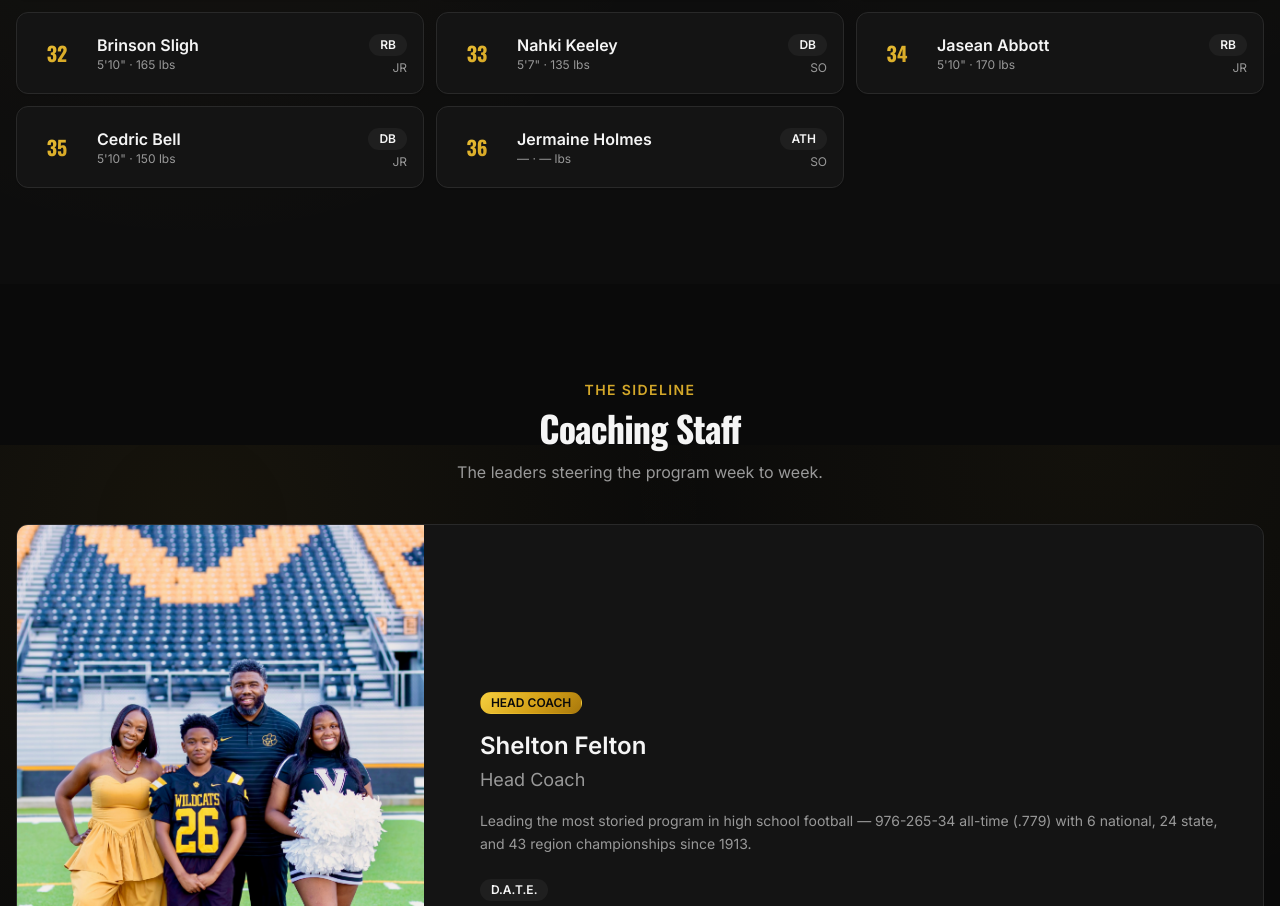
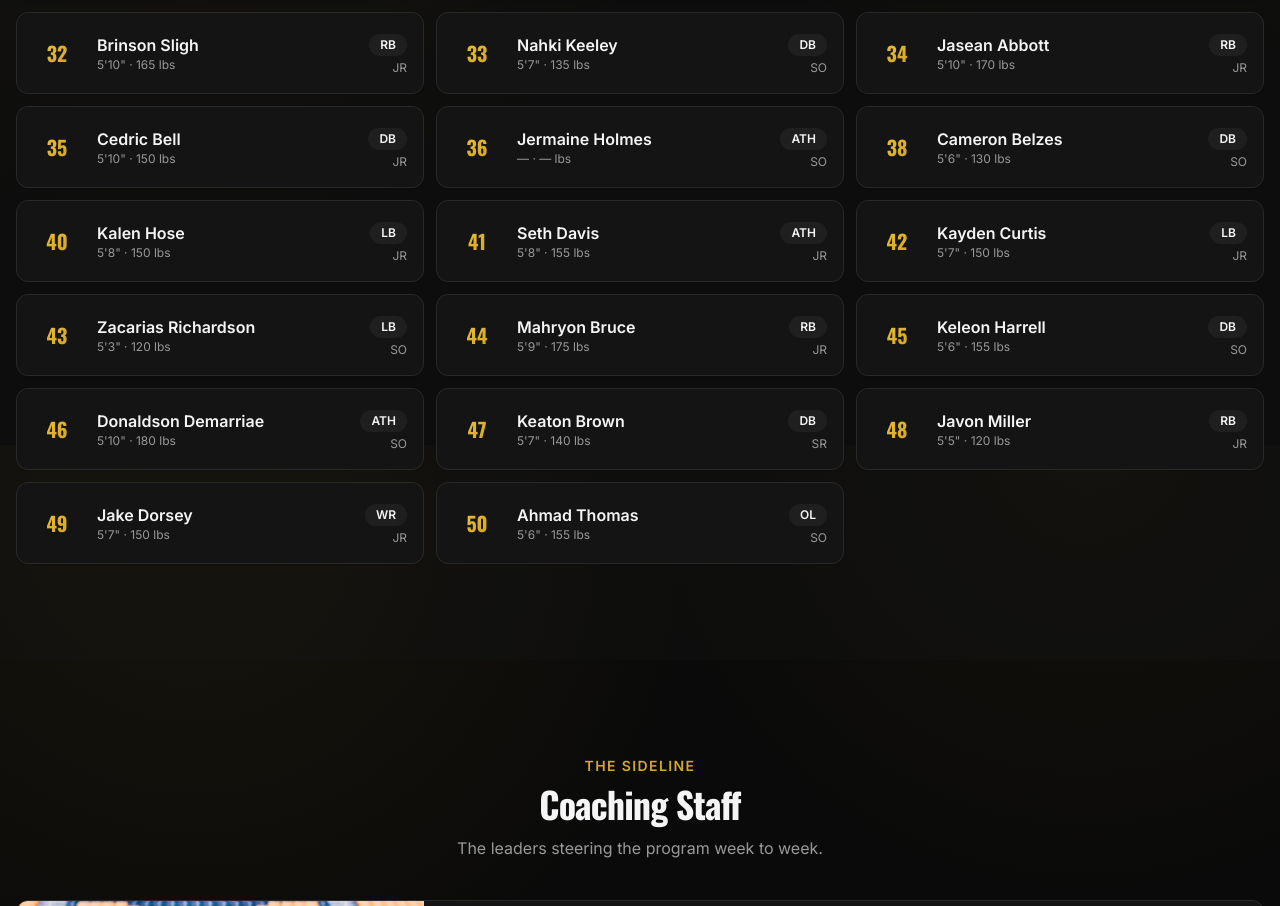
Before and after one commit to calebbsides/vhs-wildcats, a React (Vite) app: page / in a window 1280 px wide. Shown: the part 9955-10861 px from the top of the page. Built offline with nearby package versions, Linux system fonts and the light colour scheme.

Commit message:
Update content.ts

```diff
--- a/src/data/content.ts
+++ b/src/data/content.ts
@@ -280,18 +280,18 @@ export const content = {
      { number: 34, name: "Jasean Abbott", position: "RB", grade: "JR", heightIn: 70, weightLb: 170 },
      { number: 35, name: "Cedric Bell", position: "DB", grade: "JR", heightIn: 70, weightLb: 150 },
      { number: 36, name: "Jermaine Holmes", position: "ATH", grade: "SO" },
-  //   { number: 38, name: "Cameron Belzes", position: "DB", grade: "SO", heightIn: 66, weightLb: 130 },
-  //   { number: 24, name: "Chris Daniels", position: "S", grade: "JR", heightIn: 72, weightLb: 190 },
-  //   { number: 32, name: "Malik Turner", position: "LB", grade: "SR", heightIn: 73, weightLb: 220 },
-  //   { number: 44, name: "Brandon Lee", position: "LB", grade: "JR", heightIn: 72, weightLb: 225 },
-  //   { number: 55, name: "Isaiah Ford", position: "OL", grade: "SR", heightIn: 76, weightLb: 285 },
-  //   { number: 66, name: "Cam Roberts", position: "OL", grade: "JR", heightIn: 75, weightLb: 295 },
-  //   { number: 72, name: "Devin Pratt", position: "DL", grade: "SR", heightIn: 75, weightLb: 275 },
-  //   { number: 88, name: "Xavier Greene", position: "TE", grade: "SO", heightIn: 77, weightLb: 230 },
-  //   { number: 3, name: "Jaylen Carter", position: "QB", grade: "JR", heightIn: 74, weightLb: 195 },
-  //   { number: 7, name: "Deon Hughes", position: "CB", grade: "SR", heightIn: 71, weightLb: 175 },
-  //   { number: 11, name: "Tyree Sims", position: "WR", grade: "SO", heightIn: 70, weightLb: 165 },
-  //   { number: 21, name: "Andre Wallace", position: "RB", grade: "SR", heightIn: 70, weightLb: 205 },
+     { number: 38, name: "Cameron Belzes", position: "DB", grade: "SO", heightIn: 66, weightLb: 130 },
+     { number: 40, name: "Kalen Hose", position: "LB", grade: "JR", heightIn: 68, weightLb: 150 },
+     { number: 41, name: "Seth Davis", position: "ATH", grade: "JR", heightIn: 68, weightLb: 155 },
+     { number: 42, name: "Kayden Curtis", position: "LB", grade: "JR", heightIn: 67, weightLb: 150 },
+     { number: 43, name: "Zacarias Richardson", position: "LB", grade: "SO", heightIn: 63, weightLb: 120 },
+     { number: 44, name: "Mahryon Bruce", position: "RB", grade: "JR", heightIn: 69, weightLb: 175 },
+     { number: 45, name: "Keleon Harrell", position: "DB", grade: "SO", heightIn: 66, weightLb: 155 },
+     { number: 46, name: "Donaldson Demarriae", position: "ATH", grade: "SO", heightIn: 70, weightLb: 180 },
+     { number: 47, name: "Keaton Brown", position: "DB", grade: "SR", heightIn: 67, weightLb: 140 },
+     { number: 48, name: "Javon Miller", position: "RB", grade: "JR", heightIn: 65, weightLb: 120 },
+     { number: 49, name: "Jake Dorsey", position: "WR", grade: "JR", heightIn: 67, weightLb: 150 },
+     { number: 50, name: "Ahmad Thomas", position: "OL", grade: "SO", heightIn: 66, weightLb: 155 },
   //   { number: 24, name: "Chris Daniels", position: "S", grade: "JR", heightIn: 72, weightLb: 190 },
   //   { number: 32, name: "Malik Turner", position: "LB", grade: "SR", heightIn: 73, weightLb: 220 },
   //   { number: 44, name: "Brandon Lee", position: "LB", grade: "JR", heightIn: 72, weightLb: 225 },
```
